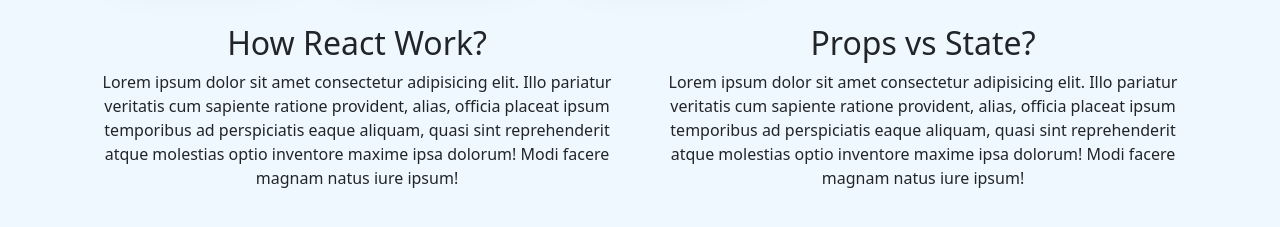
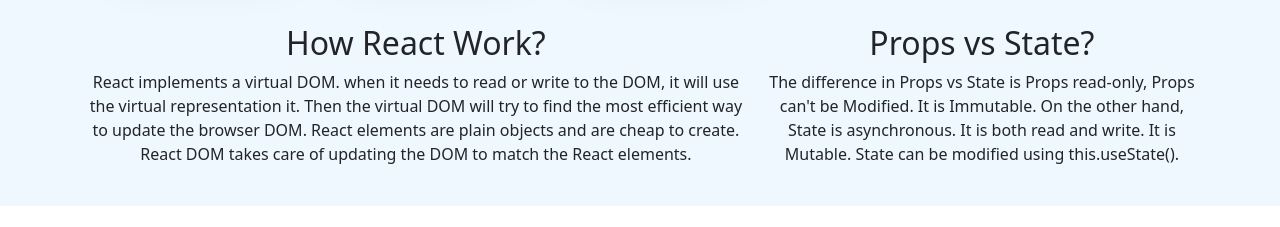
Before and after one commit to CodeWithShamim/lucky-one-simple-react-app, a React (Create React App) app: page / in a window 1280 px wide. Shown: the part 1478-1705 px from the top of the page. After the commit the page ends 1684 px from the top, so only its background shows below. Built offline with nearby package versions, Linux system fonts and the light colour scheme.

Commit message:
quiz added

```diff
--- a/src/components/Quiz/Quiz.js
+++ b/src/components/Quiz/Quiz.js
@@ -6,11 +6,12 @@
         <div className='quiz-container container d-md-flex pb-4'>
             <div className='me-md-3'>
                 <h2>How React Work?</h2>
-                <p>Lorem ipsum dolor sit amet consectetur adipisicing elit. Illo pariatur veritatis cum sapiente ratione provident, alias, officia placeat ipsum temporibus ad perspiciatis eaque aliquam, quasi sint reprehenderit atque molestias optio inventore maxime ipsa dolorum! Modi facere magnam natus iure ipsum!</p>
+                <p> React implements a virtual DOM. when it needs to read or write to the DOM, it will use the virtual representation it. Then the virtual DOM will try to find the most efficient way to update the browser DOM.
+                React elements are plain objects and are cheap to create. React DOM takes care of updating the DOM to match the React elements.</p>
             </div>
             <div>
                 <h2>Props vs State?</h2>
-                <p>Lorem ipsum dolor sit amet consectetur adipisicing elit. Illo pariatur veritatis cum sapiente ratione provident, alias, officia placeat ipsum temporibus ad perspiciatis eaque aliquam, quasi sint reprehenderit atque molestias optio inventore maxime ipsa dolorum! Modi facere magnam natus iure ipsum!</p>
+                <p>The difference in Props vs State is Props read-only, Props can't be Modified. It is Immutable. On the other hand, State is asynchronous. It is both read and write. It is Mutable. State can be modified using this.useState().</p>
             </div>
         </div>
     );
```
